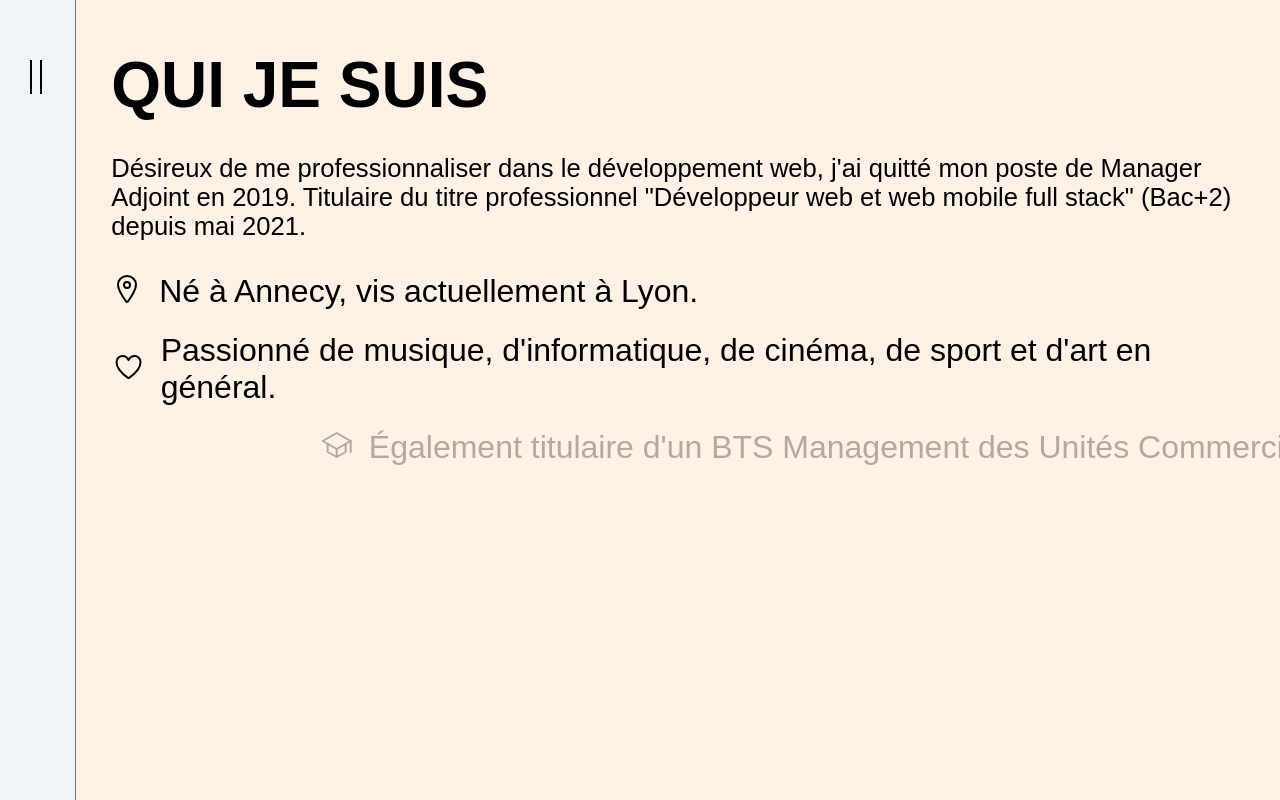
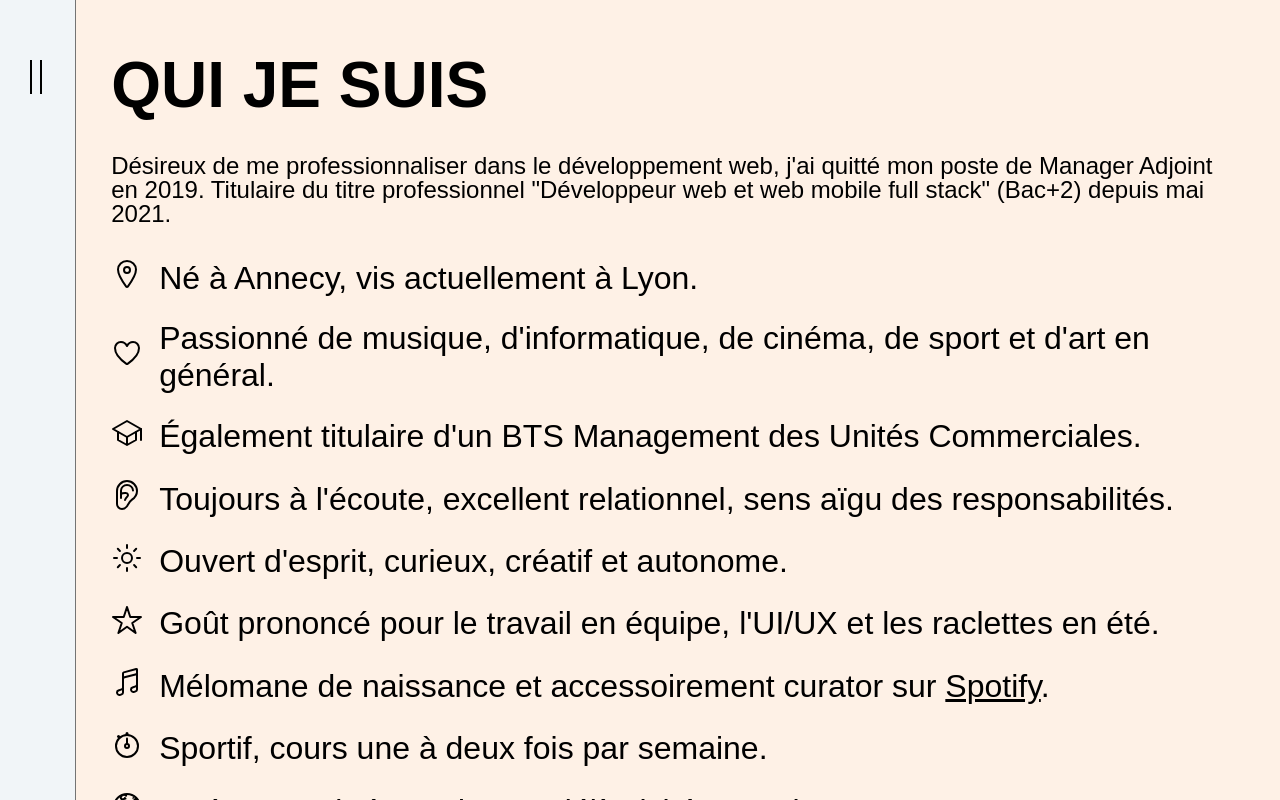
Before and after one commit to idrissdiakite/portfolio-react, a React (Create React App) app: page /who-i-am in a window 1280 px wide. Shown: the top 800 px of the page. Built offline with nearby package versions, Linux system fonts and the light colour scheme; a web font is replaced by a local one.

Commit message:
🔥 [WHOIAM] Clean code

```diff
--- a/src/components/Menu/Content/index.js
+++ b/src/components/Menu/Content/index.js
@@ -14,7 +14,7 @@ const internalLinks = [
   },
   {
     id: 2,
-    url: "/who-i-am",
+    url: "/whoiam",
     name: 'Qui je suis',
   },
   {
--- a/src/components/Whoiam/index.js
+++ b/src/components/Whoiam/index.js
@@ -1,13 +1,27 @@
 import React from "react";
-// import { motion } from "framer-motion";
+import { motion } from "framer-motion";
 import Infos from "./infos";
 import "./style.scss";
 
 const Me = () => {
   return (
     <>
-      <h1 className="presentation__title">Qui je suis</h1>
-      <Infos />
+      <h1 className="whoiam__title">Qui je suis</h1>
+      <motion.p
+        className="whoiam__suptitle"
+        initial={{ opacity: 0 }}
+        animate={{ opacity: 1 }}
+        transition={{ type: "tween", ease: "anticipate", duration: 2 }}
+      >
+        Désireux de me professionnaliser dans le développement web, j'ai
+        quitté mon poste de Manager Adjoint en 2019. Titulaire du titre
+        professionnel "Développeur web et web mobile full stack" (Bac+2)
+        depuis mai 2021.
+
+      </motion.p>
+      <div className="whoiam__wrapper">
+        <Infos />
+      </div>
     </>
   )
 }
--- a/src/components/Whoiam/infos.js
+++ b/src/components/Whoiam/infos.js
@@ -1,6 +1,5 @@
 import React from "react";
 import { motion } from "framer-motion";
-
 import {
   IoStopwatchOutline,
   IoLocationOutline,
@@ -59,63 +58,28 @@ const infos = [
 
 const Infos = () => {
   return (
-    <div className="infos">
-      <motion.div
-        className="header"
-        initial="initial"
-        animate="in"
-        variants={variants}
-        transition={transition}
-      >
-        <p>
-          Désireux de me professionnaliser dans le développement web, j'ai
-          quitté mon poste de Manager Adjoint en 2019. <span> <br /> </span>Titulaire du titre
-          professionnel "Développeur web et web mobile full stack" (Bac+2)
-          depuis mai 2021.
-        </p>
-      </motion.div>
-
-      <motion.ul variants={container} initial="hidden" animate="visible">
-        {infos.map((info, index) => (
-          <motion.li key={index} variants={item}>
-            <span>{info.icon}</span>
-            <p>{info.text}</p>
-          </motion.li>
-        ))}
-      </motion.ul>
-    </div>
-  );
-};
+    <motion.ul className="whoiam__infos" variants={container} initial="hidden" animate="visible">
+      {infos.map((info, index) => (
+        <motion.li className="whoiam__info" key={index} variants={item}>
+          <span className="whoiam__info--icon">{info.icon}</span>
+          <p className="whoiam__info--text">{info.text}</p>
+         </motion.li>
+      ))}
+    </motion.ul>
+  )
+}
 
 // Motion
-const variants = {
-  initial: {
-    opacity: 0,
-    scale: 1,
-  },
-  in: {
-    opacity: 1,
-    x: 0,
-  },
-};
-
-const transition = {
-  type: "tween",
-  ease: "anticipate",
-  duration: 4,
-};
-
 const container = {
-  hidden: { opacity: 1, scale: 0 },
+  hidden: { opacity: 0 },
   visible: {
     opacity: 1,
-    scale: 1,
     transition: {
-      delayChildren: 3,
-      staggerChildren: 1,
-    },
-  },
-};
+      delayChildren: 1,
+      staggerChildren: 0.1,
+    }
+  }
+}
 
 const item = {
   hidden: { x: 300, opacity: 0 },
@@ -124,7 +88,7 @@ const item = {
     opacity: 1,
     transition: {
       ease: [0.6, 0.01, -0.05, 0.95],
-      duration: 1.6
+      duration: 0.6
     },
   },
 };
--- a/src/components/Whoiam/style.scss
+++ b/src/components/Whoiam/style.scss
@@ -1,38 +1,38 @@
 @import "./../../styles/settings";
 
-.presentation {
+.whoiam {
   background-color: $bg-1;
-}
 
-@media screen and (min-width: 768px) {
-  .presentation p {
-    font-size: 2rem;
-  }
-}
-
-.infos {
-  .header p {
-    font-weight: 400;
-    text-align: justify;
-
-    span {
-      display: none;
-    }
+  &__suptitle {
+    font-size: 1.5rem;
+    line-height: 1.5rem;
   }
 
-  ul {
+  &__wrapper {
     margin-top: 1.5rem;
 
-    li {
-      display: flex;
-      align-items: center;
-      cursor: pointer;
-      margin-bottom: 0.9rem;
+    @media screen and (min-width: 1024px) { margin-top: 2rem; }
+  }
 
-      .icon {
-        font-size: 2rem;
-        margin-right: 1rem;
-      }
+  &__info {
+    display: flex;
+    align-items: center;
+
+    &:not(:last-of-type) {
+      margin-bottom: 1rem;
+
+      @media screen and (min-width: 1024px) { margin-bottom: 1.4rem; }
+    }
+
+    &--icon {
+      font-size: 2rem;
+      margin-right: 1rem;
+    }
+
+    &--text {
+      font-size: 1.5rem;
+
+      @media screen and (min-width: 1024px) { font-size: 2rem; }
 
       a {
         color: $color-3;
@@ -41,85 +41,3 @@
     }
   }
 }
-
-@media screen and (min-width: 768px) {
-  .infos .header p {
-    font-size: 1.5rem;
-    text-align: left;
-  }
-
-  .infos ul {
-    li {
-      margin-bottom: 1.2rem;
-
-      p {
-        font-size: 1.5rem;
-      }
-    }
-  }
-}
-
-@media screen and (min-width: 1024px) {
-  .infos .header p {
-    font-size: 1.6rem;
-    max-width: 99%;
-  }
-
-  .infos ul {
-    margin-top: 2rem;
-
-    li {
-      margin-bottom: 1.4rem;
-
-      p {
-        font-size: 2rem;
-      }
-      p:hover {
-        font-weight: 600;
-        color: $color-3;
-      }
-
-      a:hover {
-        font-weight: 600;
-      }
-    }
-  }
-}
-
-@media screen and (min-width: 1440px) {
-  .infos .header p {
-    span {
-      display: contents;
-    }
-  }
-
-  .infos ul {
-    margin-top: 4rem;
-
-    li {
-      margin-bottom: 2rem;
-
-      p {
-        font-size: 2rem;
-      }
-    }
-  }
-}
-
-@media screen and (min-width: 1680px) {
-  .infos .header p {
-    font-size: 1.9rem;
-  }
-
-  .infos ul {
-    margin-top: 3rem;
-
-    li {
-      margin-bottom: 2rem;
-
-      p {
-        font-size: 2rem;
-      }
-    }
-  }
-}
--- a/src/pages/Whoiam.js
+++ b/src/pages/Whoiam.js
@@ -4,7 +4,7 @@ import PageTransition from "../utils/Transitions/transition";
 
 const Whoiam = () => {
   return (
-    <PageTransition className="presentation">
+    <PageTransition className="whoiam">
       <Content />
     </PageTransition>
   )
--- a/src/styles/index.scss
+++ b/src/styles/index.scss
@@ -20,7 +20,7 @@ a { text-decoration: none; }
 
 body {
   font-family: $font-1;
-  font-weight: 400;
+  font-weight: 200;
   font-size: 1.2rem;
   background-color: $color-1;
   overflow-x: hidden;
@@ -37,22 +37,22 @@ h2 {
 h1 {
   font-size: 2.3rem;
   margin-bottom: 1.5rem;
-  // position: fixed;
-  // width: 100%;
-  // mix-blend-mode: difference;
-  overflow: hidden;
-  z-index: 1;
+  word-break: break-word;
 
   @media screen and (min-width: 768px) {
     font-size: 4rem;
     margin-bottom: 2rem;
-    word-break: break-word;
   }
 
   @media screen and (min-width: 1400px) {
-    font-size: 15.5rem;
+    font-size: 4.5rem;
     margin-bottom: 2rem;
   }
+
+  // @media screen and (min-width: 1400px) {
+  //   font-size: 15.5rem;
+  //   margin-bottom: 2rem;
+  // }
 }
 
 section {
```
